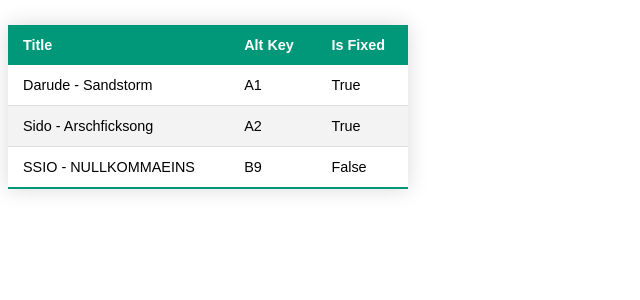
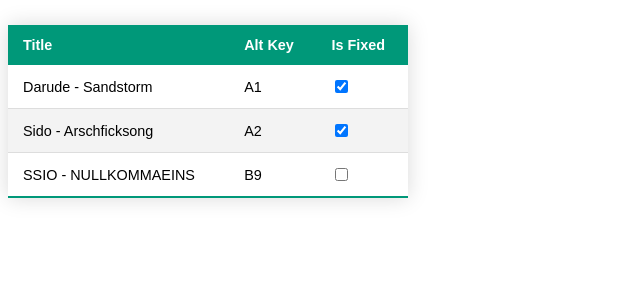
Before and after one commit to loopofpain/CamelotSorter, an Angular app in the folder fontend/music-test/: page / in a window 1280 px wide. Shown: the top 300 px of the page, without its empty margins (0-640 px from the left). Built offline with nearby package versions, Linux system fonts and the light colour scheme.

Commit message:
fix: edit checkbox

```diff
--- a/fontend/music-test/src/app/app.component.ts
+++ b/fontend/music-test/src/app/app.component.ts
@@ -17,31 +17,35 @@
     const rows: SuperTableRow[] = []
 
     const row1 = new SuperTableRow();
-    row1.index=1;
-    row1.columns=[
-      new SuperTableRowColumn(row1,'Title','Darude - Sandstorm',typeof("")),
-      new SuperTableRowColumn(row1,'Alt Key','A1',typeof("")),
-      new SuperTableRowColumn(row1,'Is Fixed','True',typeof(""))
+    row1.index = 1;
+
+    debugger;
+    row1.columns = [
+      new SuperTableRowColumn(row1, 'title', 'Title', 'Darude - Sandstorm', typeof ("")),
+      new SuperTableRowColumn(row1, 'alt_key', 'Alt Key', 'A1', typeof ("")),
+      new SuperTableRowColumn(row1, 'is_fixed', 'Is Fixed', true, typeof (true))
 
     ];
 
     const row2 = new SuperTableRow();
-    row2.index=2;
-    row2.columns=[
-      new SuperTableRowColumn(row2, 'Title','Sido - Arschficksong',typeof("")),
-      new SuperTableRowColumn(row2, 'Alt Key','A2',typeof("")),
-      new SuperTableRowColumn(row2, 'Is Fixed','True',typeof(""))
+    row2.index = 2;
+    row2.columns = [
+      new SuperTableRowColumn(row2, 'title', 'Title', 'Sido - Arschficksong', typeof ("")),
+      new SuperTableRowColumn(row2, 'alt_key', 'Alt Key', 'A2', typeof ("")),
+      new SuperTableRowColumn(row2, 'is_fixed', 'Is Fixed', true, typeof (true))
 
     ];
 
     const row3 = new SuperTableRow();
-    row3.index=3;
-    row3.columns=[
-      new SuperTableRowColumn(row3, 'Title','SSIO - NULLKOMMAEINS',typeof("")),
-      new SuperTableRowColumn(row3, 'Alt Key','B9',typeof("")),
-      new SuperTableRowColumn(row3, 'Is Fixed','False',typeof(""))
+    row3.index = 3;
+    row3.columns = [
+      new SuperTableRowColumn(row3, 'title', 'Title', 'SSIO - NULLKOMMAEINS', typeof ("")),
+      new SuperTableRowColumn(row3, 'alt_key', 'Alt Key', 'B9', typeof ("")),
+      new SuperTableRowColumn(row3, 'is_fixed', 'Is Fixed', false, typeof (true))
 
     ];
+
+
 
     rows.push(row1)
     rows.push(row2)
--- a/fontend/music-test/src/app/app.module.ts
+++ b/fontend/music-test/src/app/app.module.ts
@@ -5,6 +5,7 @@
 import { AppComponent } from './app.component';
 import { SuperTableComponent } from './super-table/super-table.component';
 import { DragDropModule } from '@angular/cdk/drag-drop';
+import { FormsModule, ReactiveFormsModule } from '@angular/forms';
 
 @NgModule({
   declarations: [
@@ -14,6 +15,8 @@
   imports: [
     BrowserModule,
     DragDropModule,
+    FormsModule,
+    ReactiveFormsModule,
     AppRoutingModule
   ],
   providers: [],
--- a/fontend/music-test/src/app/super-table/super-table-column.ts
+++ b/fontend/music-test/src/app/super-table/super-table-column.ts
@@ -1,10 +1,11 @@
 export class SuperTableColumn {
     public columnName!:string;
+    public propertyName!: string;
     public order: number = 0;
     public type!: string;
 
     public get cssId(): string {
-      let lower = this.columnName.toLowerCase().replace(' ','_');
+      let lower = this.columnName?.toLowerCase()?.replace(' ','_');
 
       return `table-column-${lower}`;
     }
--- a/fontend/music-test/src/app/super-table/super-table-row-column.ts
+++ b/fontend/music-test/src/app/super-table/super-table-row-column.ts
@@ -1,29 +1,42 @@
 import { SuperTableRow } from "./super-table-row";
 
 export class SuperTableRowColumn {
-    public columnName!:string;
-    public value?: any;
+  public columnName!: string;
+  public inputValue?: any;
   public parent: SuperTableRow;
   private typeFromValue?: string;
+  public propertyName: string;
 
-    constructor(parent:SuperTableRow,columnName: string, value?: any, typeFromValue?: string) {
+  constructor(parent: SuperTableRow, propertyName: string, columnName: string, inputValue?: any, typeFromValue?: string) {
+    this.propertyName = propertyName;
     this.columnName = columnName;
-      this.value = value;
+    this.inputValue = inputValue;
     this.parent = parent;
     this.typeFromValue = typeFromValue;
   }
 
+  public get value(): any {
+    return this.inputValue;
+  }
 
   public get type(): string {
-      if(this.typeFromValue){
+    if (this.typeFromValue) {
       return this.typeFromValue;
     }
 
     return "string";
   }
 
+  public onChange($event: any) {
+    if (this.type === 'boolean') {
+      this.inputValue = !(this.inputValue as boolean)
+    } else {
+      throw Error('Undefined')
+    }
+  }
+
   public get cssId(): string {
-      let lower = this.columnName.toLowerCase().replace(' ','_');
+    let lower = this.columnName?.toLowerCase()?.replace(' ', '_');
 
     return `table-row-${this.parent.index}-column-${lower}`;
   }
--- a/fontend/music-test/src/app/super-table/super-table.component.html
+++ b/fontend/music-test/src/app/super-table/super-table.component.html
@@ -11,7 +11,14 @@
 
   <tbody cdkDropList (cdkDropListDropped)="dropSuperTableRowColumn($event)">
     <tr cdkDrag cdkDragLockAxis="y" [id]="row.cssId" *ngFor="let row of tableRowsToDisplay">
-      <td cdkDragHandle [id]="columnsInRow.cssId" *ngFor="let columnsInRow of row.columns">{{columnsInRow.value}}</td>
+      <td cdkDragHandle [id]="columnsInRow.cssId" *ngFor="let columnsInRow of row.columns">
+        <span *ngIf="columnsInRow.type === 'boolean'">
+          <input type="checkbox" [checked]="columnsInRow.value"
+            (change)="columnsInRow.onChange($event)" />
+        </span>
+
+        <span *ngIf="columnsInRow.type !== 'boolean'">{{columnsInRow.value}}</span>
+      </td>
     </tr>
   </tbody>
 </table>
--- a/fontend/music-test/src/app/super-table/super-table.component.ts
+++ b/fontend/music-test/src/app/super-table/super-table.component.ts
@@ -36,9 +36,11 @@
         if(columnsDictionary[column.columnName] !== undefined){
           columnsDictionary[column.columnName].index++;
         }else {
+
           columnsDictionary[column.columnName] = {
             index: 1,
-            type: column.type
+            type: column.type,
+            propertyName: ''
           }
         }
       });
@@ -51,6 +53,7 @@
         superTableColumn.columnName= columnName;
         superTableColumn.order= ++index;
         superTableColumn.type = columnsDictionary[columnName].type
+        superTableColumn.propertyName = columnsDictionary[columnName].propertyName
 
       result.push(superTableColumn);
     });
@@ -71,7 +74,7 @@
       for(let column of this.tableColumns) {
         row.columns.forEach(sourceColumn => {
           if(sourceColumn.columnName === column.columnName){
-            const newRowColumn: SuperTableRowColumn= new SuperTableRowColumn(resultRow,sourceColumn.columnName,sourceColumn.value, typeof(sourceColumn.value));
+            const newRowColumn: SuperTableRowColumn= new SuperTableRowColumn(resultRow,column.propertyName,sourceColumn.columnName,sourceColumn.inputValue, sourceColumn.type);
 
             resultRow.columns.push(newRowColumn);
           }
```
Lines whose indentation alone changed are shown as unchanged.
